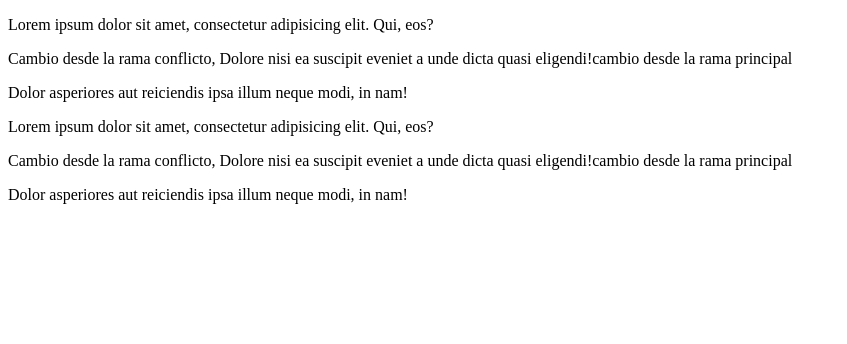
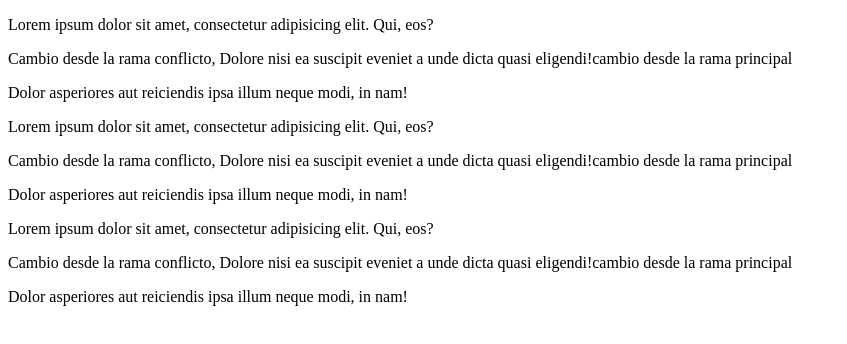
Before and after one commit to martinmarceesi/repo23026, a plain HTML site: page index.html in a window 1280 px wide. Shown: the whole page, without its empty margins (0-847 px from the left). Drawn offline with Linux system fonts and the light colour scheme.

Commit message:
Se agregaron 3 parrafos
Se agregaron 3 parrafos

```diff
--- a/index.html
+++ b/index.html
@@ -13,5 +13,8 @@
     <p>Lorem ipsum dolor sit amet, consectetur adipisicing elit. Qui, eos?</p>
     <p>Cambio desde la rama conflicto, Dolore nisi ea suscipit eveniet a unde dicta quasi eligendi!cambio desde la rama principal</p>
     <p>Dolor asperiores aut reiciendis ipsa illum neque modi, in nam!</p>
+    <p>Lorem ipsum dolor sit amet, consectetur adipisicing elit. Qui, eos?</p>
+    <p>Cambio desde la rama conflicto, Dolore nisi ea suscipit eveniet a unde dicta quasi eligendi!cambio desde la rama principal</p>
+    <p>Dolor asperiores aut reiciendis ipsa illum neque modi, in nam!</p>
 </body>
 </html>
```
